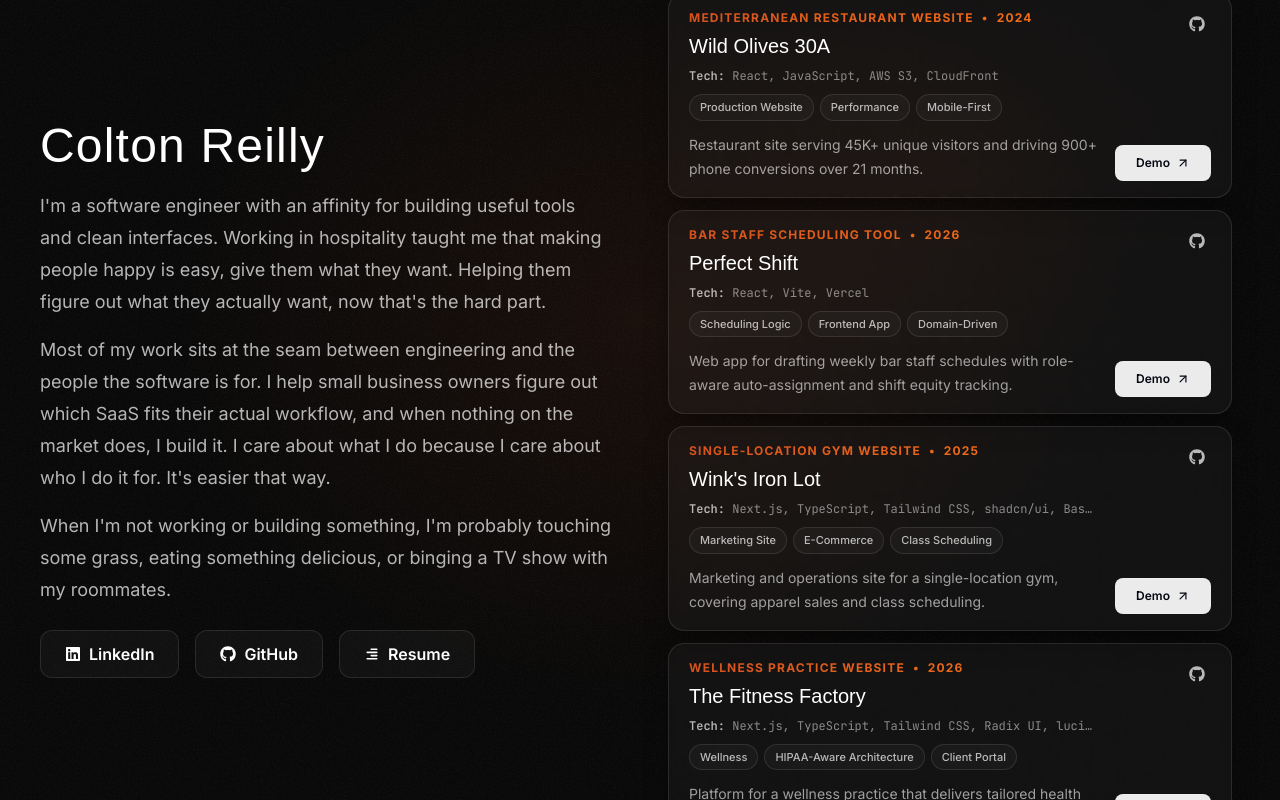
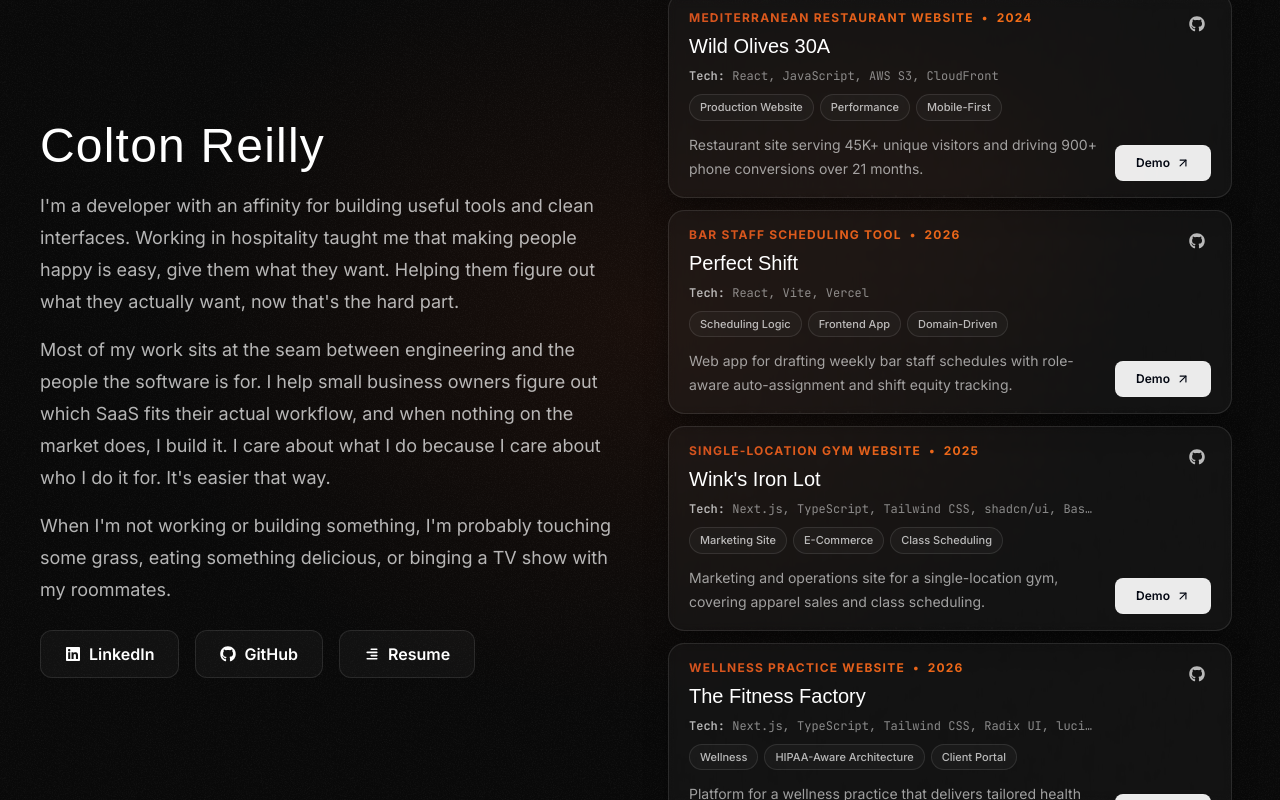
Before and after one commit to colecodesdev/cole-codes, a Next.js app: page / in a window 1280 px wide. Built offline with nearby package versions, Linux system fonts and the light colour scheme; a web font is replaced by a local one.

Commit message:
fix: escape apostrophes in hero copy to satisfy react/no-unescaped-entities

```diff
--- a/src/sections/Hero.tsx
+++ b/src/sections/Hero.tsx
@@ -14,13 +14,13 @@ export const HeroSection = () => {
           </h1>
 
           <p className="mt-5 text-white/70 md:text-lg md:leading-8">
-            I'm a software engineer with an affinity for building useful tools and clean interfaces. Working in hospitality taught me that making people happy is easy, give them what they want. Helping them figure out what they actually want, now that's the hard part.
+            I&apos;m a developer with an affinity for building useful tools and clean interfaces. Working in hospitality taught me that making people happy is easy, give them what they want. Helping them figure out what they actually want, now that&apos;s the hard part.
           </p>
           <p className="mt-4 text-white/70 md:text-lg md:leading-8">
             Most of my work sits at the seam between engineering and the people the software is for. I help small business owners figure out which SaaS fits their actual workflow, and when nothing on the market does, I build it. I care about what I do because I care about who I do it for. It&apos;s easier that way.
           </p>
           <p className="mt-4 text-white/70 md:text-lg md:leading-8">
-            When I'm not working or building something, I'm probably touching some grass, eating something delicious, or binging a TV show with my roommates.
+            When I&apos;m not working or building something, I&apos;m probably touching some grass, eating something delicious, or binging a TV show with my roommates.
           </p>
         </div>
 
```
